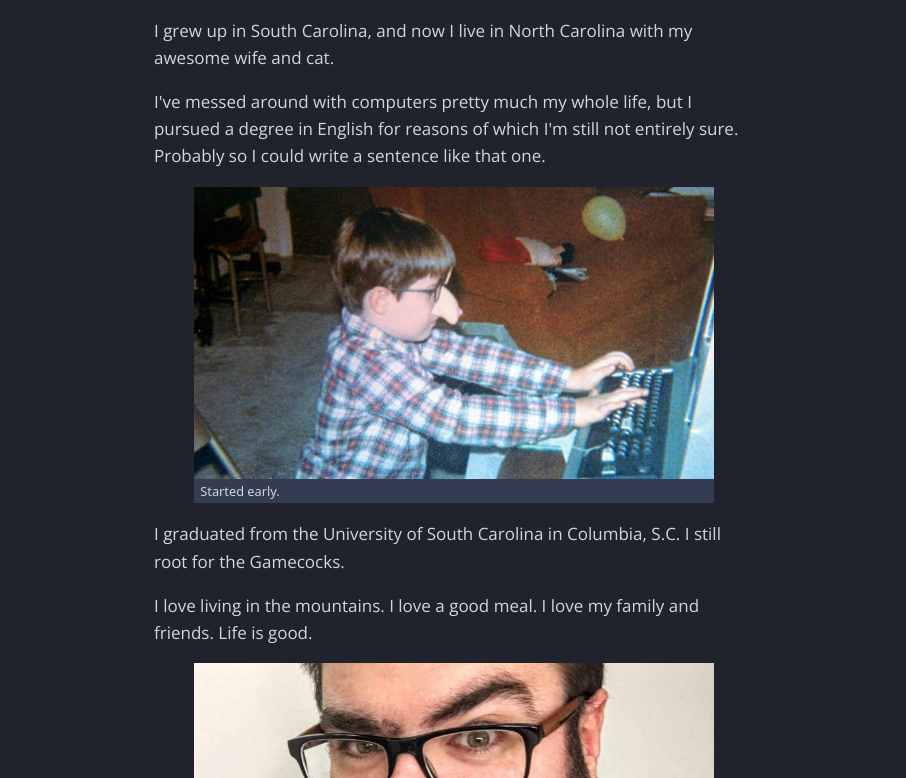
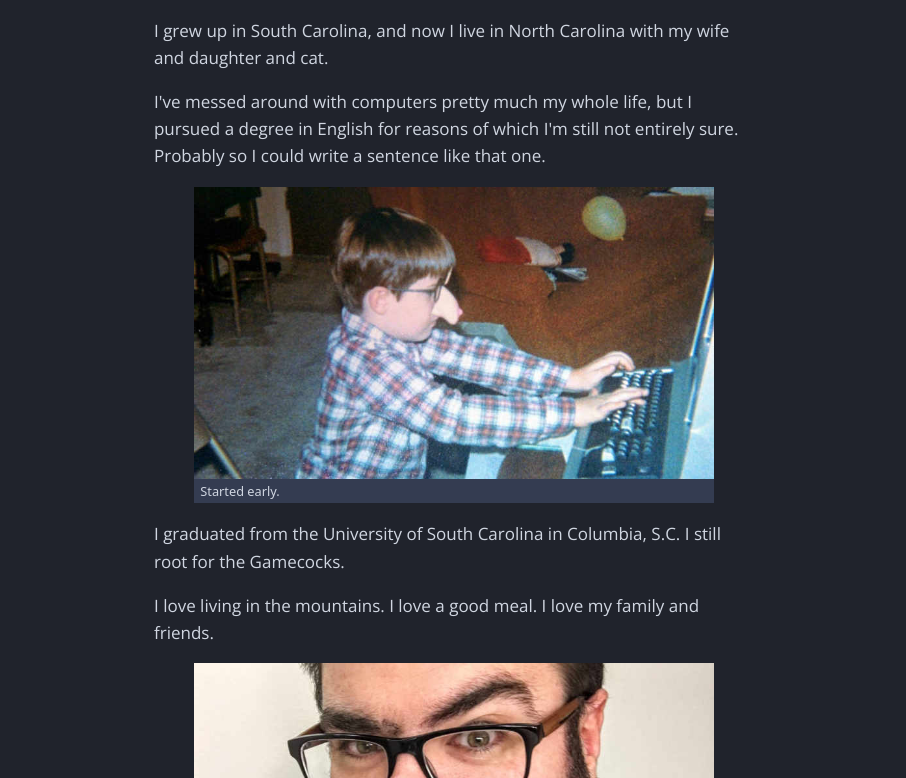
Before and after one commit to clubrob/roblindsey.com, an Eleventy site: page src/content/pages/about.njk in a window 1280 px wide. Shown: the part 174-952 px from the top of the page, without its empty margins (186-1092 px from the left). Built offline with nearby package versions, Linux system fonts and the light colour scheme; Eleventy itself is replaced by a stand-in of ours; files that its build step writes are made by us from their sources; no server answers; files whose address does not match are found by name; what @11tyrocks/eleventy-plugin-lightningcss would draw is missing.

Commit message:
updated about

```diff
--- a/src/content/pages/about.njk
+++ b/src/content/pages/about.njk
@@ -10,7 +10,7 @@ eleventyNavigation:
         <h1 class="page-title">{{ title }}</h1>
     </header>
     <div class="flow">
-        <p>I grew up in South Carolina, and now I live in North Carolina with my awesome wife and cat.</p>
+        <p>I grew up in South Carolina, and now I live in North Carolina with my wife and daughter and cat.</p>
         <p>I've messed around with computers pretty much my whole life, but I pursued a degree in English for reasons of which I'm still not entirely sure. Probably so I could write a sentence like that one.</p>
         <figure>
             <img
@@ -21,7 +21,7 @@ eleventyNavigation:
             <figcaption>Started early.</figcaption>
         </figure>
         <p>I graduated from the University of South Carolina in Columbia, S.C. I still root for the Gamecocks.</p>
-        <p>I love living in the mountains. I love a good meal. I love my family and friends. Life is good. </p>
+        <p>I love living in the mountains. I love a good meal. I love my family and friends. </p>
         <figure>
             <img
         src="/assets/images/global/old-programmer-800.jpg" alt="Old Programmer selfie"
```
